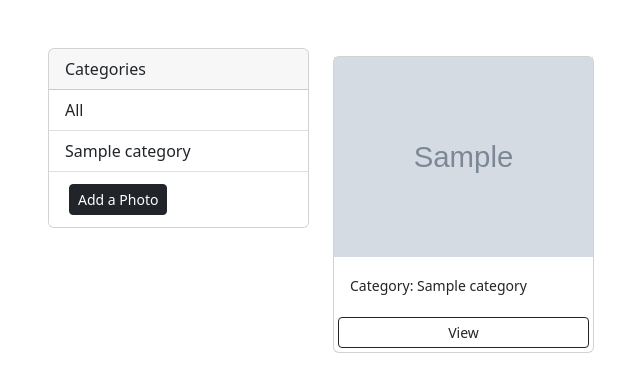
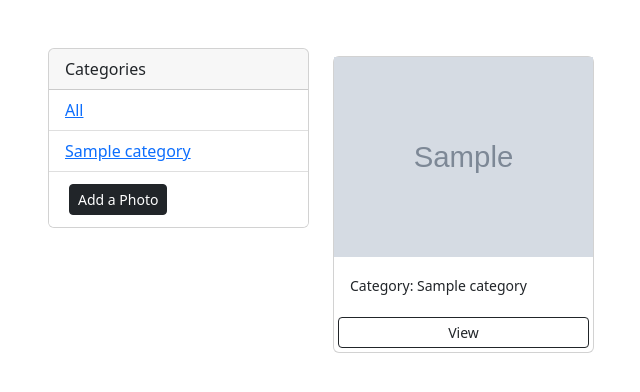
Before and after one commit to odoyoninah/My-Photo-Lab, a Django app: page / in a window 1280 px wide. Shown: the top 392 px of the page, without its empty margins (34-674 px from the left). Run offline with Django 4.2, Linux system fonts and the light colour scheme; tables that the repository leaves empty hold one stand-in row (values such as "Sample post"); grey boxes marked "Sample" are stand-in pictures.

Commit message:
specify category route

```diff
--- a/photos/templates/add.html
+++ b/photos/templates/add.html
@@ -10,7 +10,6 @@
 <body class="m-5">
     <div class="container justify-content-center">
                 <a href="{% url 'index' %}" class="btn btn-dark my-3">Go back</a>
-                {{% csfr_token %}}
                 <form action="{% url 'add' %}" method="POST" enctype="multipart/form-data">
                     <div class="form-group">
                         <label for="category">Category</label>
--- a/photos/templates/index.html
+++ b/photos/templates/index.html
@@ -25,9 +25,15 @@
                   Categories
                 </div>
                 <ul class="list-group list-group-flush">
-                  <li class="list-group-item">All</li>
+                  <li class="list-group-item">
+                  <a href="{% url 'index' %}">All</a>
+                  </li>
                   {% for category in categories %}
-                  <li class="list-group-item">{{ category.name }}</li>
+                  <li class="list-group-item">
+                    <a href="{% url 'index' %}?category={{ category.name }}">{{ category.name }}
+
+                    </a>
+                  </li>
                   {% endfor %}
 
 
--- a/photos/views.py
+++ b/photos/views.py
@@ -1,5 +1,5 @@
 from multiprocessing import context
-from django.shortcuts import render
+from django.shortcuts import render, redirect
 from .models import Category, Photo
 
 
@@ -19,5 +19,6 @@ def addPhoto(request):
         new_photo = Photo(description=request.POST['description'], image=request.FILES['image'], category=Category.objects.get(id=request.POST['category']))
         new_photo.save()
         return render(request, 'index.html', {'categories': categories})
+
     context = {'categories': categories}
     return render(request, 'add.html', context)
```
